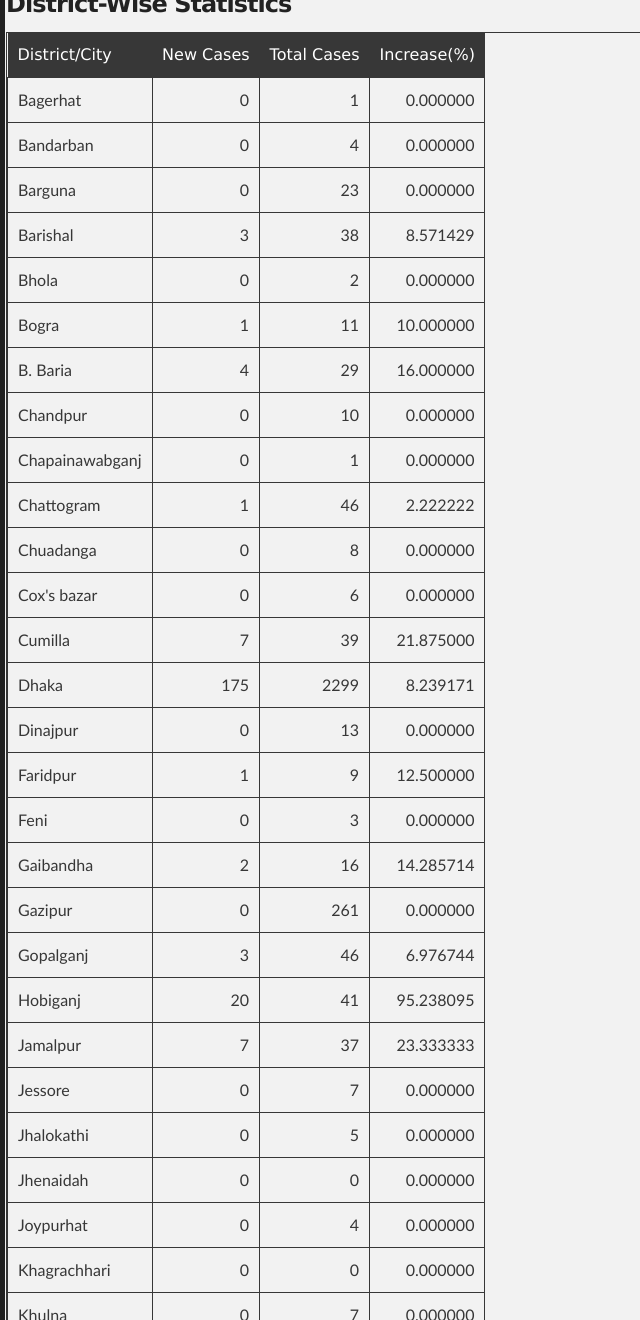
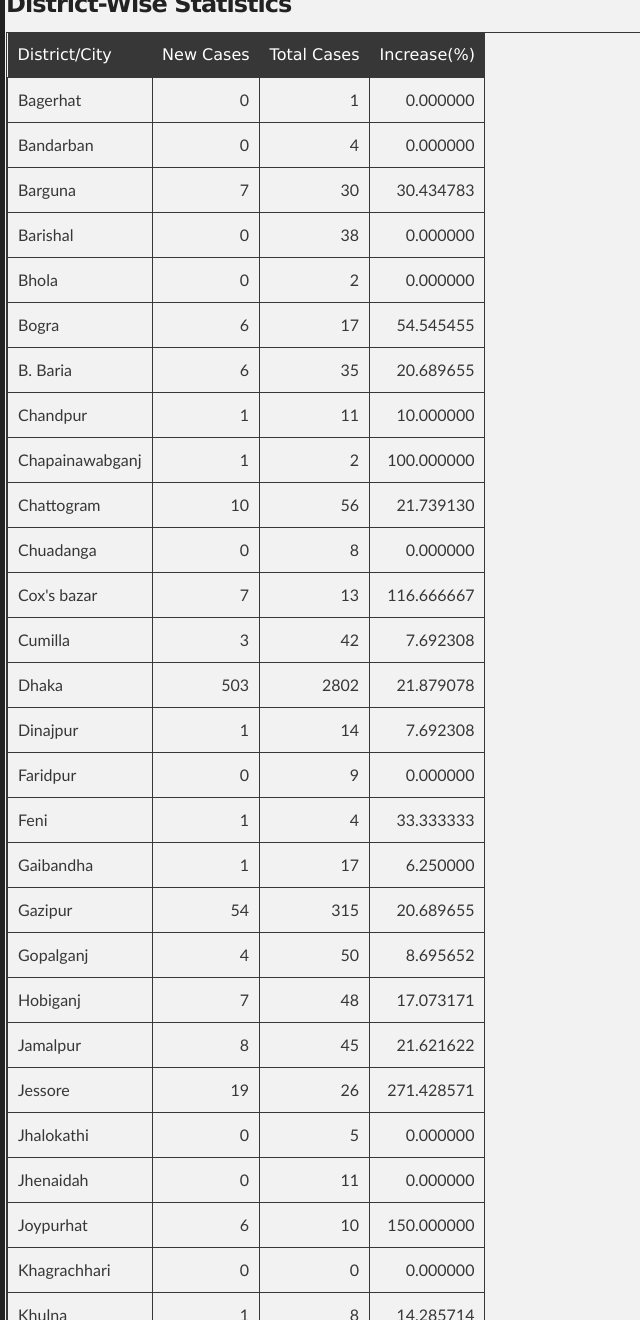
Before and after one commit to promitbasak/covid19bd, a Jekyll site: the page index.html, which Jekyll copies as it is, in a window 1280 px wide and 1400 px high, scrolled down 4087 px, cut to the strip 80-1400 px from the top of the window. Shown: the whole strip, without its empty margins (0-640 px from the left). Built offline with Jekyll 4.4.1, drawn with Linux system fonts in a browser that asks for light colours; some of the changed text lies outside the part shown.

Commit message:
Update index.html

```diff
--- a/index.html
+++ b/index.html
@@ -66,21 +66,21 @@
 <th title="Field #15">Deaths/1M Pop.</th>
 </tr></thead>
 <tbody><tr>
-<td>2020-04-26</td>
-<td align="right">418</td>
-<td align="right">5</td>
+<td>2020-04-27</td>
+<td align="right">497</td>
+<td align="right">7</td>
 <td align="right">9</td>
-<td align="right">3476</td>
-<td align="right">5416</td>
-<td align="right">145</td>
-<td align="right">122</td>
-<td align="right">5149</td>
-<td align="right">46317</td>
-<td align="right">2.6773</td>
-<td align="right">1.1885</td>
-<td align="right">11.6933</td>
-<td align="right">30.0889</td>
-<td align="right">0.8056</td>
+<td align="right">3812</td>
+<td align="right">5913</td>
+<td align="right">152</td>
+<td align="right">131</td>
+<td align="right">5630</td>
+<td align="right">50129</td>
+<td align="right">2.5706</td>
+<td align="right">1.1603</td>
+<td align="right">11.7956</td>
+<td align="right">32.8500</td>
+<td align="right">0.8444</td>
 </tr>
 </tbody>
   </table>
@@ -88,28 +88,28 @@
         <h3>Graphs:</h3>
         <div class="photo-album">
       <div>
-        <img src="https://raw.githubusercontent.com/promitbasak/Covid-19_bd_extended/master/assests/2020-04-26/Figure_1.png">
+        <img src="https://raw.githubusercontent.com/promitbasak/Covid-19_bd_extended/master/assests/2020-04-27/Figure_1.png">
         <h5>Overall Condition</h5>
       </div>
 
       <div>
-        <img src="https://raw.githubusercontent.com/promitbasak/Covid-19_bd_extended/master/assests/2020-04-26/Figure_2.png">
+        <img src="https://raw.githubusercontent.com/promitbasak/Covid-19_bd_extended/master/assests/2020-04-27/Figure_2.png">
         <h5>Total Cases</h5>
       </div>
       <div>
-        <img src="https://raw.githubusercontent.com/promitbasak/Covid-19_bd_extended/master/assests/2020-04-26/Figure_8.png">
+        <img src="https://raw.githubusercontent.com/promitbasak/Covid-19_bd_extended/master/assests/2020-04-27/Figure_8.png">
         <h5>Total Deaths</h5>
       </div>
       <div>
-        <img src="https://raw.githubusercontent.com/promitbasak/Covid-19_bd_extended/master/assests/2020-04-26/Figure_22.png">
+        <img src="https://raw.githubusercontent.com/promitbasak/Covid-19_bd_extended/master/assests/2020-04-27/Figure_22.png">
         <h5>District-wise Corona Map</h5>
       </div>
       <div>
-        <img src="https://raw.githubusercontent.com/promitbasak/Covid-19_bd_extended/master/assests/2020-04-26/Figure_20.png">
+        <img src="https://raw.githubusercontent.com/promitbasak/Covid-19_bd_extended/master/assests/2020-04-27/Figure_20.png">
         <h5>BD vs USA: Cases</h5>
       </div>
       <div>
-        <img src="https://raw.githubusercontent.com/promitbasak/Covid-19_bd_extended/master/assests/2020-04-26/Figure_21.png">
+        <img src="https://raw.githubusercontent.com/promitbasak/Covid-19_bd_extended/master/assests/2020-04-27/Figure_21.png">
         <h5>BD vs USA: Deaths</h5>
       </div>
     </div>
@@ -139,15 +139,15 @@
 </tr>
 <tr>
 <td>Barguna</td>
-<td align="right">0</td>
-<td align="right">23</td>
-<td align="right">0.000000</td>
+<td align="right">7</td>
+<td align="right">30</td>
+<td align="right">30.434783</td>
 </tr>
 <tr>
 <td>Barishal</td>
-<td align="right">3</td>
+<td align="right">0</td>
 <td align="right">38</td>
-<td align="right">8.571429</td>
+<td align="right">0.000000</td>
 </tr>
 <tr>
 <td>Bhola</td>
@@ -157,33 +157,33 @@
 </tr>
 <tr>
 <td>Bogra</td>
+<td align="right">6</td>
+<td align="right">17</td>
+<td align="right">54.545455</td>
+</tr>
+<tr>
+<td>B. Baria</td>
+<td align="right">6</td>
+<td align="right">35</td>
+<td align="right">20.689655</td>
+</tr>
+<tr>
+<td>Chandpur</td>
 <td align="right">1</td>
 <td align="right">11</td>
 <td align="right">10.000000</td>
 </tr>
 <tr>
-<td>B. Baria</td>
-<td align="right">4</td>
-<td align="right">29</td>
-<td align="right">16.000000</td>
-</tr>
-<tr>
-<td>Chandpur</td>
-<td align="right">0</td>
-<td align="right">10</td>
-<td align="right">0.000000</td>
-</tr>
-<tr>
 <td>Chapainawabganj</td>
-<td align="right">0</td>
 <td align="right">1</td>
-<td align="right">0.000000</td>
+<td align="right">2</td>
+<td align="right">100.000000</td>
 </tr>
 <tr>
 <td>Chattogram</td>
-<td align="right">1</td>
-<td align="right">46</td>
-<td align="right">2.222222</td>
+<td align="right">10</td>
+<td align="right">56</td>
+<td align="right">21.739130</td>
 </tr>
 <tr>
 <td>Chuadanga</td>
@@ -193,75 +193,75 @@
 </tr>
 <tr>
 <td>Cox&#39;s bazar</td>
+<td align="right">7</td>
+<td align="right">13</td>
+<td align="right">116.666667</td>
+</tr>
+<tr>
+<td>Cumilla</td>
+<td align="right">3</td>
+<td align="right">42</td>
+<td align="right">7.692308</td>
+</tr>
+<tr>
+<td>Dhaka</td>
+<td align="right">503</td>
+<td align="right">2802</td>
+<td align="right">21.879078</td>
+</tr>
+<tr>
+<td>Dinajpur</td>
+<td align="right">1</td>
+<td align="right">14</td>
+<td align="right">7.692308</td>
+</tr>
+<tr>
+<td>Faridpur</td>
 <td align="right">0</td>
-<td align="right">6</td>
+<td align="right">9</td>
 <td align="right">0.000000</td>
 </tr>
 <tr>
-<td>Cumilla</td>
-<td align="right">7</td>
-<td align="right">39</td>
-<td align="right">21.875000</td>
-</tr>
-<tr>
-<td>Dhaka</td>
-<td align="right">175</td>
-<td align="right">2299</td>
-<td align="right">8.239171</td>
-</tr>
-<tr>
-<td>Dinajpur</td>
-<td align="right">0</td>
-<td align="right">13</td>
-<td align="right">0.000000</td>
-</tr>
-<tr>
-<td>Faridpur</td>
+<td>Feni</td>
 <td align="right">1</td>
-<td align="right">9</td>
-<td align="right">12.500000</td>
-</tr>
-<tr>
-<td>Feni</td>
-<td align="right">0</td>
-<td align="right">3</td>
-<td align="right">0.000000</td>
+<td align="right">4</td>
+<td align="right">33.333333</td>
 </tr>
 <tr>
 <td>Gaibandha</td>
-<td align="right">2</td>
-<td align="right">16</td>
-<td align="right">14.285714</td>
+<td align="right">1</td>
+<td align="right">17</td>
+<td align="right">6.250000</td>
 </tr>
 <tr>
 <td>Gazipur</td>
-<td align="right">0</td>
-<td align="right">261</td>
-<td align="right">0.000000</td>
+<td align="right">54</td>
+<td align="right">315</td>
+<td align="right">20.689655</td>
 </tr>
 <tr>
 <td>Gopalganj</td>
-<td align="right">3</td>
-<td align="right">46</td>
-<td align="right">6.976744</td>
+<td align="right">4</td>
+<td align="right">50</td>
+<td align="right">8.695652</td>
 </tr>
 <tr>
 <td>Hobiganj</td>
-<td align="right">20</td>
-<td align="right">41</td>
-<td align="right">95.238095</td>
+<td align="right">7</td>
+<td align="right">48</td>
+<td align="right">17.073171</td>
 </tr>
 <tr>
 <td>Jamalpur</td>
-<td align="right">7</td>
-<td align="right">37</td>
-<td align="right">23.333333</td>
+<td align="right">8</td>
+<td align="right">45</td>
+<td align="right">21.621622</td>
 </tr>
 <tr>
 <td>Jessore</td>
-<td align="right">0</td>
-<td align="right">7</td>
-<td align="right">0.000000</td>
+<td align="right">19</td>
+<td align="right">26</td>
+<td align="right">271.428571</td>
 </tr>
 <tr>
 <td>Jhalokathi</td>
@@ -272,14 +272,14 @@
 <tr>
 <td>Jhenaidah</td>
 <td align="right">0</td>
-<td align="right">0</td>
+<td align="right">11</td>
 <td align="right">0.000000</td>
 </tr>
 <tr>
 <td>Joypurhat</td>
-<td align="right">0</td>
-<td align="right">4</td>
-<td align="right">0.000000</td>
+<td align="right">6</td>
+<td align="right">10</td>
+<td align="right">150.000000</td>
 </tr>
 <tr>
 <td>Khagrachhari</td>
@@ -289,33 +289,33 @@
 </tr>
 <tr>
 <td>Khulna</td>
-<td align="right">0</td>
-<td align="right">7</td>
-<td align="right">0.000000</td>
+<td align="right">1</td>
+<td align="right">8</td>
+<td align="right">14.285714</td>
 </tr>
 <tr>
 <td>Kishoreganj</td>
-<td align="right">1</td>
-<td align="right">181</td>
-<td align="right">0.555556</td>
+<td align="right">10</td>
+<td align="right">191</td>
+<td align="right">5.524862</td>
 </tr>
 <tr>
 <td>Kurigram</td>
-<td align="right">0</td>
 <td align="right">3</td>
-<td align="right">0.000000</td>
+<td align="right">6</td>
+<td align="right">100.000000</td>
 </tr>
 <tr>
 <td>Kushtia</td>
-<td align="right">0</td>
-<td align="right">4</td>
-<td align="right">0.000000</td>
+<td align="right">6</td>
+<td align="right">10</td>
+<td align="right">150.000000</td>
 </tr>
 <tr>
 <td>Laksmipur</td>
-<td align="right">1</td>
-<td align="right">28</td>
-<td align="right">3.703704</td>
+<td align="right">3</td>
+<td align="right">31</td>
+<td align="right">10.714286</td>
 </tr>
 <tr>
 <td>Lalmonirhat</td>
@@ -325,27 +325,27 @@
 </tr>
 <tr>
 <td>Madaripur</td>
-<td align="right">1</td>
-<td align="right">29</td>
-<td align="right">3.571429</td>
+<td align="right">7</td>
+<td align="right">36</td>
+<td align="right">24.137931</td>
 </tr>
 <tr>
 <td>Magura</td>
-<td align="right">0</td>
 <td align="right">2</td>
-<td align="right">0.000000</td>
+<td align="right">4</td>
+<td align="right">100.000000</td>
 </tr>
 <tr>
 <td>Manikganj</td>
-<td align="right">0</td>
-<td align="right">12</td>
-<td align="right">0.000000</td>
+<td align="right">3</td>
+<td align="right">15</td>
+<td align="right">25.000000</td>
 </tr>
 <tr>
 <td>Moulovi Bazar</td>
-<td align="right">0</td>
-<td align="right">4</td>
-<td align="right">0.000000</td>
+<td align="right">8</td>
+<td align="right">12</td>
+<td align="right">200.000000</td>
 </tr>
 <tr>
 <td>Meherpur</td>
@@ -355,39 +355,39 @@
 </tr>
 <tr>
 <td>Munshigonj</td>
-<td align="right">0</td>
-<td align="right">62</td>
-<td align="right">0.000000</td>
+<td align="right">16</td>
+<td align="right">78</td>
+<td align="right">25.806452</td>
 </tr>
 <tr>
 <td>Mymensingh</td>
-<td align="right">19</td>
-<td align="right">87</td>
-<td align="right">27.941176</td>
+<td align="right">21</td>
+<td align="right">108</td>
+<td align="right">24.137931</td>
 </tr>
 <tr>
 <td>Naogaon</td>
 <td align="right">0</td>
-<td align="right">2</td>
+<td align="right">1</td>
 <td align="right">0.000000</td>
 </tr>
 <tr>
 <td>Narail</td>
-<td align="right">0</td>
-<td align="right">7</td>
-<td align="right">0.000000</td>
+<td align="right">6</td>
+<td align="right">13</td>
+<td align="right">85.714286</td>
 </tr>
 <tr>
 <td>Narayanganj</td>
-<td align="right">28</td>
-<td align="right">594</td>
-<td align="right">4.946996</td>
+<td align="right">105</td>
+<td align="right">699</td>
+<td align="right">17.676768</td>
 </tr>
 <tr>
 <td>Narshingdi</td>
-<td align="right">0</td>
-<td align="right">141</td>
-<td align="right">0.000000</td>
+<td align="right">1</td>
+<td align="right">142</td>
+<td align="right">0.709220</td>
 </tr>
 <tr>
 <td>Natore</td>
@@ -397,9 +397,9 @@
 </tr>
 <tr>
 <td>Netrokona</td>
-<td align="right">3</td>
+<td align="right">0</td>
 <td align="right">25</td>
-<td align="right">13.636364</td>
+<td align="right">0.000000</td>
 </tr>
 <tr>
 <td>Nilphamari</td>
@@ -409,45 +409,45 @@
 </tr>
 <tr>
 <td>Noakhali</td>
-<td align="right">1</td>
+<td align="right">0</td>
 <td align="right">5</td>
-<td align="right">25.000000</td>
+<td align="right">0.000000</td>
 </tr>
 <tr>
 <td>Pabna</td>
 <td align="right">0</td>
-<td align="right">3</td>
+<td align="right">2</td>
 <td align="right">0.000000</td>
 </tr>
 <tr>
 <td>Panchagar</td>
+<td align="right">1</td>
+<td align="right">4</td>
+<td align="right">33.333333</td>
+</tr>
+<tr>
+<td>Potuakhali</td>
+<td align="right">1</td>
+<td align="right">20</td>
+<td align="right">5.263158</td>
+</tr>
+<tr>
+<td>Pirojpur</td>
 <td align="right">0</td>
-<td align="right">3</td>
+<td align="right">7</td>
 <td align="right">0.000000</td>
 </tr>
 <tr>
-<td>Potuakhali</td>
-<td align="right">3</td>
-<td align="right">19</td>
-<td align="right">18.750000</td>
-</tr>
-<tr>
-<td>Pirojpur</td>
+<td>Rajbari</td>
 <td align="right">2</td>
-<td align="right">7</td>
-<td align="right">40.000000</td>
-</tr>
-<tr>
-<td>Rajbari</td>
-<td align="right">1</td>
-<td align="right">12</td>
-<td align="right">9.090909</td>
+<td align="right">14</td>
+<td align="right">16.666667</td>
 </tr>
 <tr>
 <td>Rajshahi</td>
-<td align="right">1</td>
+<td align="right">0</td>
 <td align="right">10</td>
-<td align="right">11.111111</td>
+<td align="right">0.000000</td>
 </tr>
 <tr>
 <td>Rangamati</td>
@@ -458,8 +458,8 @@
 <tr>
 <td>Rangpur</td>
 <td align="right">3</td>
-<td align="right">18</td>
-<td align="right">20.000000</td>
+<td align="right">21</td>
+<td align="right">16.666667</td>
 </tr>
 <tr>
 <td>Satkhira</td>
@@ -469,15 +469,15 @@
 </tr>
 <tr>
 <td>Shariatpur</td>
-<td align="right">3</td>
-<td align="right">14</td>
-<td align="right">27.272727</td>
+<td align="right">8</td>
+<td align="right">22</td>
+<td align="right">57.142857</td>
 </tr>
 <tr>
 <td>Sherpur</td>
-<td align="right">0</td>
-<td align="right">19</td>
-<td align="right">0.000000</td>
+<td align="right">4</td>
+<td align="right">23</td>
+<td align="right">21.052632</td>
 </tr>
 <tr>
 <td>Sirajganj</td>
@@ -487,27 +487,27 @@
 </tr>
 <tr>
 <td>Sunamganj</td>
-<td align="right">0</td>
-<td align="right">13</td>
-<td align="right">0.000000</td>
+<td align="right">2</td>
+<td align="right">15</td>
+<td align="right">15.384615</td>
 </tr>
 <tr>
 <td>Sylhet</td>
-<td align="right">0</td>
-<td align="right">11</td>
-<td align="right">0.000000</td>
+<td align="right">3</td>
+<td align="right">14</td>
+<td align="right">27.272727</td>
 </tr>
 <tr>
 <td>Tangail</td>
-<td align="right">1</td>
-<td align="right">22</td>
-<td align="right">4.761905</td>
+<td align="right">2</td>
+<td align="right">24</td>
+<td align="right">9.090909</td>
 </tr>
 <tr>
 <td>Thakurgaon</td>
-<td align="right">0</td>
-<td align="right">7</td>
-<td align="right">0.000000</td>
+<td align="right">1</td>
+<td align="right">8</td>
+<td align="right">14.285714</td>
 </tr>
 </tbody></table>
 
@@ -1383,6 +1383,23 @@
 <td align="right">30.0889</td>
 <td align="right">0.8056</td>
 </tr>
+<tr>
+<td>2020-04-27</td>
+<td align="right">497</td>
+<td align="right">7</td>
+<td align="right">9</td>
+<td align="right">3812</td>
+<td align="right">5913</td>
+<td align="right">152</td>
+<td align="right">131</td>
+<td align="right">5630</td>
+<td align="right">50129</td>
+<td align="right">2.5706</td>
+<td align="right">1.1603</td>
+<td align="right">11.7956</td>
+<td align="right">32.8500</td>
+<td align="right">0.8444</td>
+</tr>
 </tbody></table>
         <p></p>
         <p> Data Sources: Self created dataset which can be found at <a href="https://github.com/promitbasak/Covid-19_bd_extended">this repository</a>. This dataset uses govt issued press releases from <a href="https://corona.gov.bd/press-release">Here</a>, <a href="https://iedcr.gov.bd/">Here</a> and <a href="https://iedcr.gov.bd/website/index.php/component/content/article/11-others/227-pressrelease">Here</a>.</p>
```
Also changed, not shown: other parts of index.html (+1 -1 lines).
